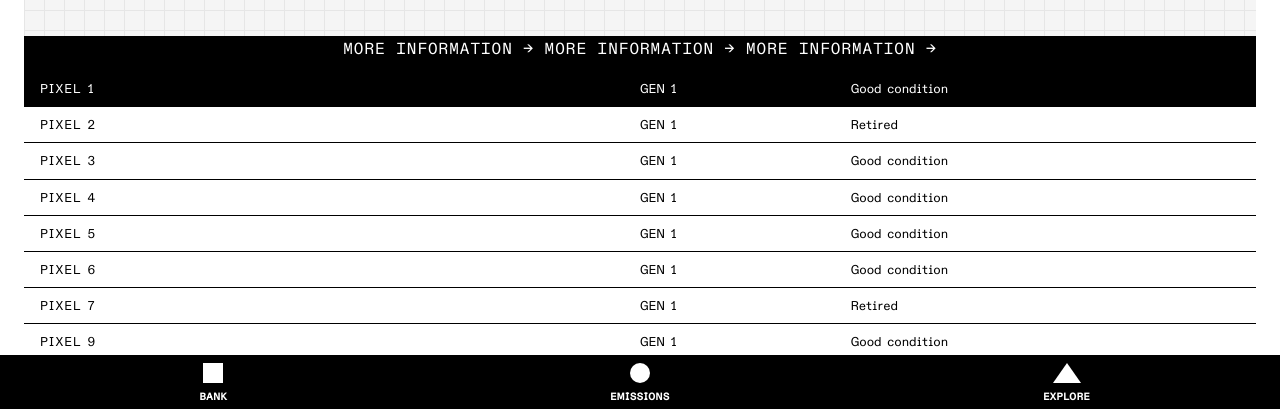
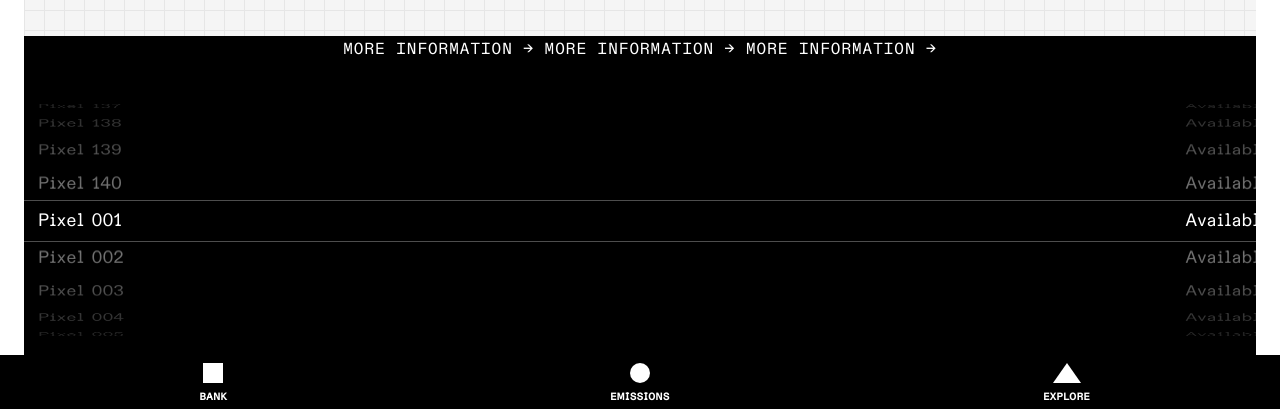
Before and after one commit to pixel-frame/library, a React (Vite) app: page /pixels in a window 1280 px wide. Shown: the part 388-797 px from the top of the page. Built offline with nearby package versions, Linux system fonts and the light colour scheme; no server answers.

Commit message:
replace bank with wheel

```diff
--- a/src/components/listing/Pixels.jsx
+++ b/src/components/listing/Pixels.jsx
@@ -1,6 +1,6 @@
 import React, { useState, useEffect, useRef } from "react";
 import styles from "./Pixels.module.css";
-import PixelList from "./PixelList";
+import TestList from "./TestList";
 import PixelDetailView from "./PixelPreview";
 import Button from "../../widgets/Button";
 import PageHeader from "../common/PageHeader";
@@ -85,7 +85,7 @@ const Pixels = () => {
     }
   };
 
-  const handleItemClick = (index) => {
+  const handleSelectionChange = (index) => {
     if (index === selectedIndex) return;
     setSelectedIndex(index);
   };
@@ -139,13 +139,7 @@ const Pixels = () => {
           />
         )}
 
-        <PixelList
-          pixels={pixels}
-          selectedIndex={selectedIndex}
-          viewMode={viewMode}
-          onItemClick={handleItemClick}
-          onViewModeChange={cycleViewMode}
-        />
+        <TestList onSelectionChange={handleSelectionChange} />
       </div>
     </div>
   );
```
